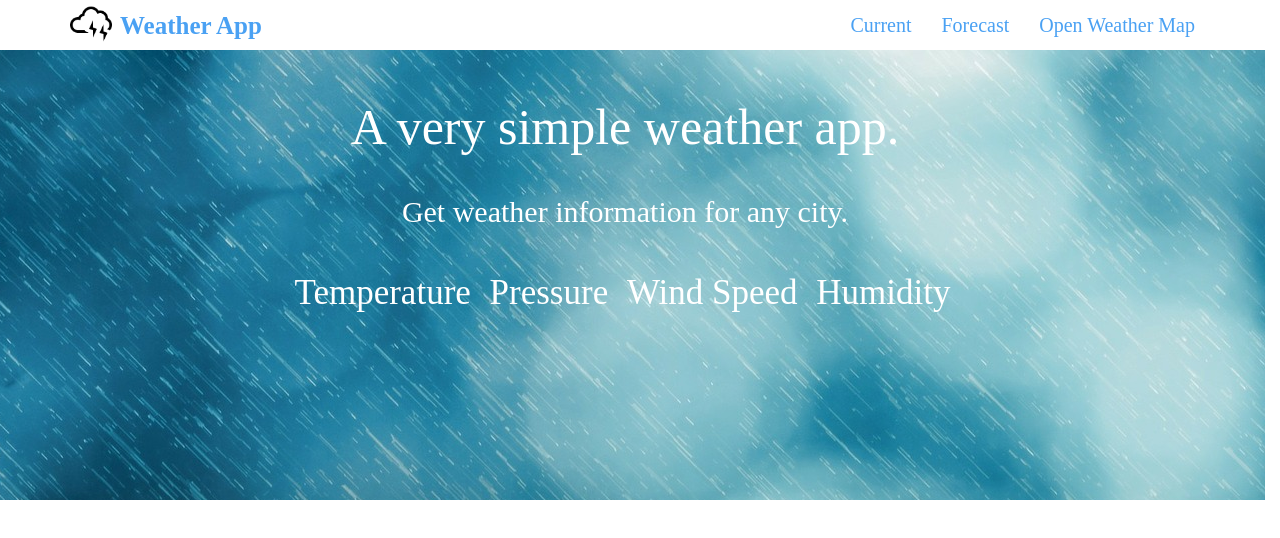
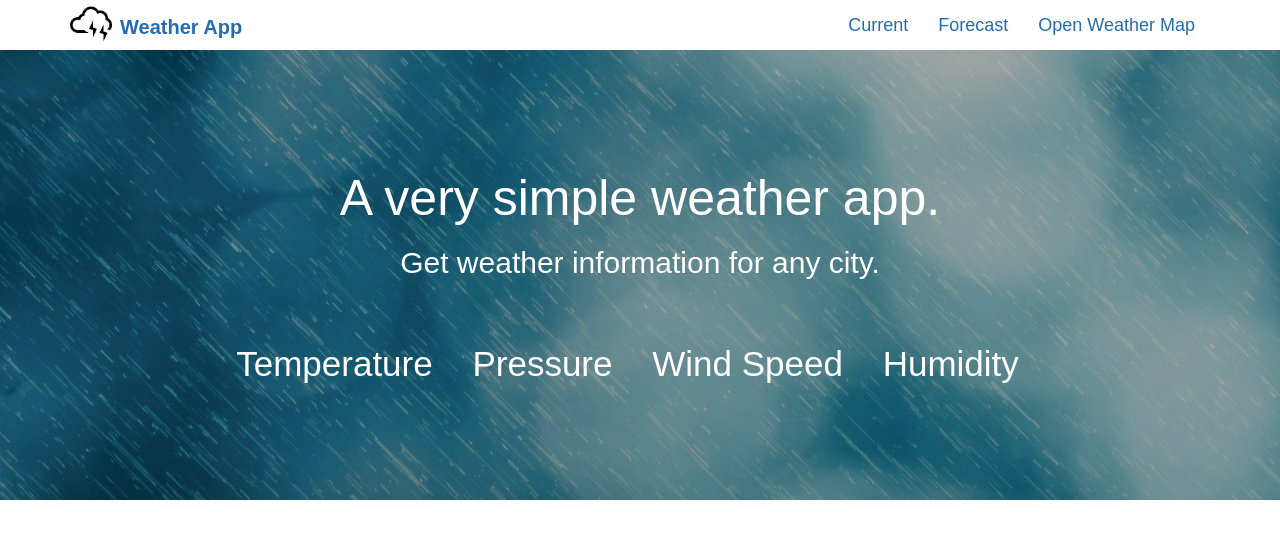
Before and after one commit to bloycey/weatherapp, a plain HTML site: page index.html in a window 1280 px wide. Drawn offline with nearby package versions, Linux system fonts and the light colour scheme.

Commit message:
A few custom stylistic adjustments to I don't vomit all over my monitor
- Gradient on header;
-flexbox centering;
-color changes;
-orange on hover;

```diff
--- a/style.css
+++ b/style.css
@@ -1,5 +1,5 @@
 body {
-    font-family: 'Tangerine', serif;
+    font-family: sans-serif;
     background-color: #ffffff;
     font-size: 20px;
     margin: 0;
@@ -14,14 +14,19 @@ body {
 }
 
 .weather {
-    color: #4aa1f3 !important;
-    font-size: 25px;
+    color: #276cad !important;
+    font-size: 20px;
     font-weight: 600;
 }
 
 #nav_list > li > a {
-    color: #4aa1f3 !important;
+    color: #276cad !important;
     font-weight: 500;
+    font-size: 18px;
+}
+
+#nav_list > li > a:hover {
+    color: coral !important;
 }
 
 #logo {
@@ -32,24 +37,21 @@ body {
 }
 
 #headRow {
-    background-image: url(img/bg.jpg);
+    background-image: linear-gradient(rgba(0, 0, 0, 0.3), rgba(0, 0, 0, 0.3)), url(img/bg.jpg);
     background-size: cover;
-    background-repeat: no-repeat;
-    width: 100%;
     height: 450px;
     margin-top: 0;
+    display: flex;
+    align-items: center;
 }
 
 #colHeadText1 {
     color: white;
-    padding-top: 30px;
     font-size: 50px;
 }
 
 #colHeadText2 {
     color: white;
-    padding-top: 20px;
-    padding-bottom: 30px;
     font-size: 30px;
 }
 
@@ -57,4 +59,13 @@ ul#list_item {
     color: white;
     font-size: 35px;
     text-align: center;
+    padding-top: 50px;
 }
+
+#list_item li {
+    padding-right: 25px;
+}
+
+a:hover {
+    color: coral !important;
+}
```
